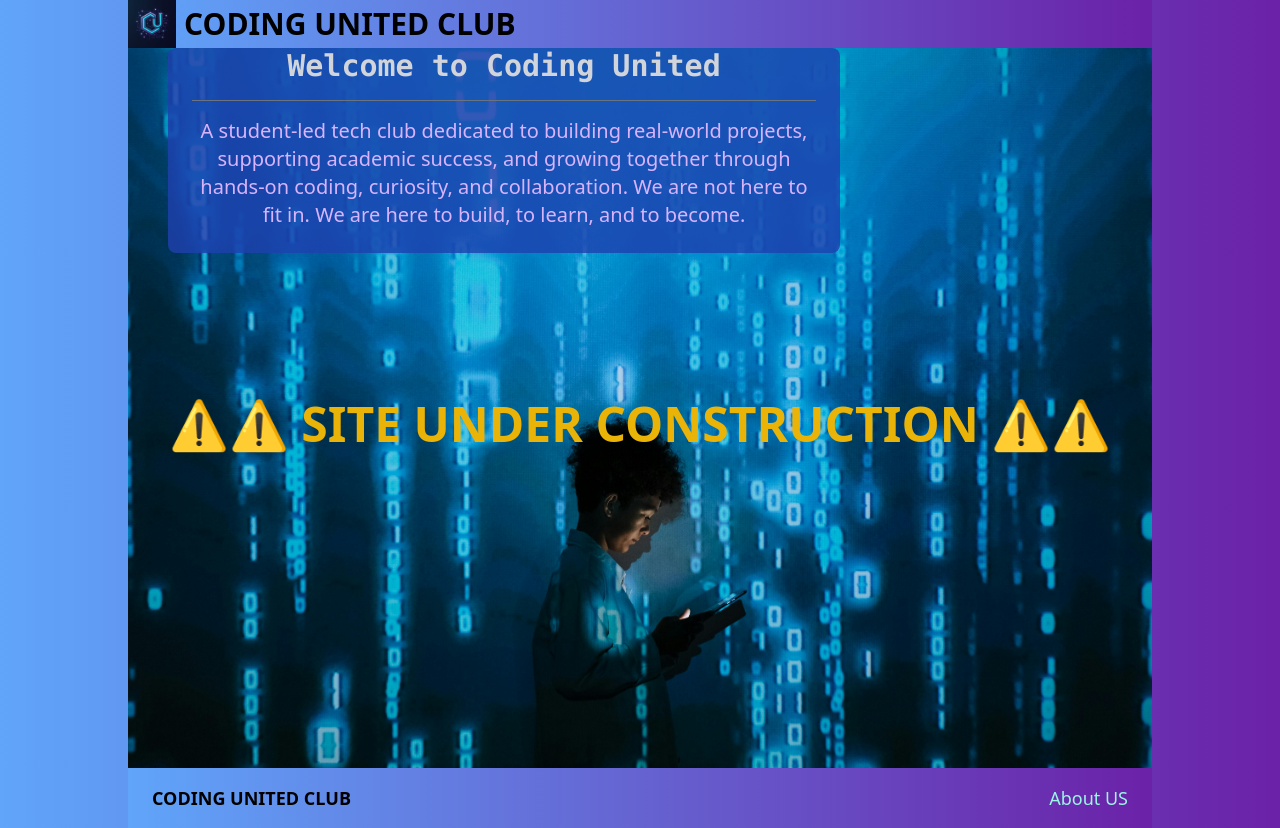
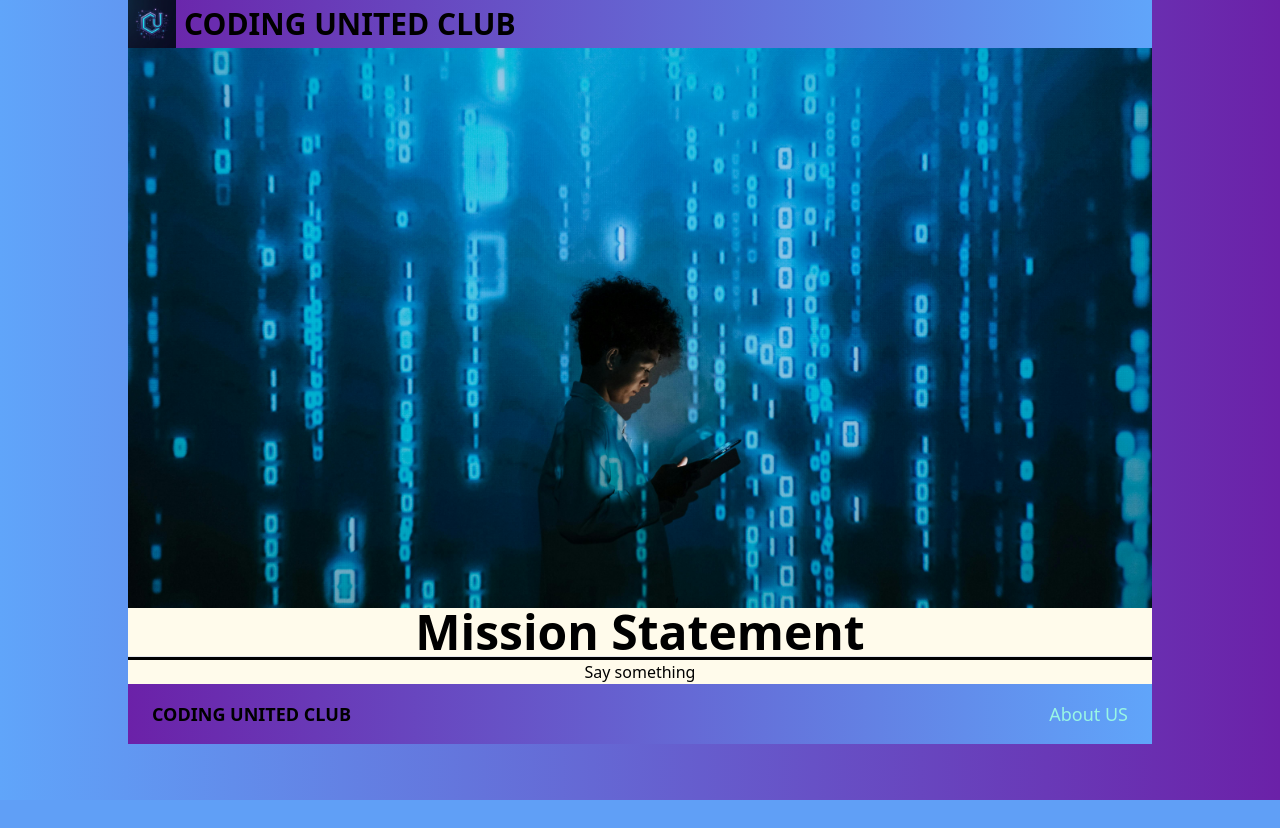
Before and after one commit to codingUnited/clubwebsite, a Django app: page / in a window 1280 px wide. After the commit the page ends 800 px from the top, so only its background shows below. Run offline with Django 5.2, Linux system fonts and the light colour scheme; some libraries are stand-ins or nearby versions.

Commit message:
statted adding mission statement

```diff
--- a/core/templates/base.html
+++ b/core/templates/base.html
@@ -25,7 +25,7 @@
   >
     <div class="w-[80vw] mx-auto">
       <header
-        class="bg-gradient-to-r z-50 from-blue-400 to-purple-800 sticky top-0 flex"
+        class="bg-gradient-to-r to-blue-400 from-purple-800 sticky top-0 flex"
       >
         <div class="flex space-x-2">
           <a href="{% url 'home' %}"
@@ -42,7 +42,7 @@
       </header>
       {%block content%}{%endblock%}
       <footer
-        class="bg-gradient-to-r from-blue-400 text-sm md:text-lg to-purple-800 sticky border-0 flex justify-between px-3 lg:px-6 py-2 lg:py-4"
+        class="bg-gradient-to-r to-blue-400 border-0 text-sm md:text-lg from-purple-800 sticky flex justify-between px-3 lg:px-6 py-2 lg:py-4"
       >
         <div>
           <h1 class="uppercase font-bold">Coding United Club</h1>
@@ -51,11 +51,11 @@
           <a class="text-teal-200" href="{% url 'about' %}">About US</a>
         </div>
       </footer>
-      <h1
+      <!-- <h1
         class="absolute top-1/2 left-1/2 transform -translate-x-1/2 z-50 w-max text-base md:text-4xl lg:text-5xl font-bold text-yellow-500 text-center"
       >
         ⚠️⚠️ SITE UNDER CONSTRUCTION ⚠️⚠️
-      </h1>
+      </h1> -->
     </div>
   </body>
 </html>
--- a/core/templates/core/home.html
+++ b/core/templates/core/home.html
@@ -1,16 +1,22 @@
 {%extends "base.html"%} {% load static %} {%block title%}
 <title>Coding United</title>
 {%endblock%} {%block content%}
-<section
-  class="relative h-[90vh] overflow-hidden"
->
-  <!-- Background Image -->
-  <img
-    src="{% static 'core/images/hero.jpg' %}"
-    alt="Hero Image"
-    class="absolute inset-0 w-full h-full object-cover object-bottom z-0"
-  />
+<section class="relative h-[70vh] overflow-hidden">
+  <div class="relative w-full h-full group">
+    <!-- Background Image -->
+    <img
+      src="{% static 'core/images/hero.jpg' %}"
+      alt="Default"
+      class="absolute inset-0 w-full h-full object-cover object-bottom transition-opacity duration-300 group-hover:opacity-0 z-10"
+    />
 
+    <!-- Hover Image -->
+    <img
+      src="https://media4.giphy.com/media/v1.Y2lkPTc5MGI3NjExdGR5b3hzZmgzemRxNWF2c2ZqOXQ5anN0NXhndGN0aHVhcXI5dXQybCZlcD12MV9pbnRlcm5hbF9naWZfYnlfaWQmY3Q9Zw/WoD6JZnwap6s8/giphy.gif"
+      alt="Hover Img"
+      class="absolute inset-0 w-full h-full object-cover object-bottom opacity-0 transition-opacity duration-300 group-hover:opacity-100 z-0"
+    />
+  </div>
   <!-- Content Container -->
   <div
     class="absolute pt-2 lg:pt-0 lg:top-1/12 lg:left-10 lg:right-auto z-10 bg-blue-800/80 p-2 lg:p-6 lg:rounded-lg max-w-4xl lg:max-w-2xl text-center"
@@ -27,4 +33,11 @@
     </p>
   </div>
 </section>
+<section>
+  <div class="relative bg-amber-50 text-center">
+    <h1 class="text-5xl font-bold">Mission Statement</h1>
+    <hr class="h-1 bg-black">
+    <p>Say something</p>
+  </div>
+</section>
 {%endblock%}
```
